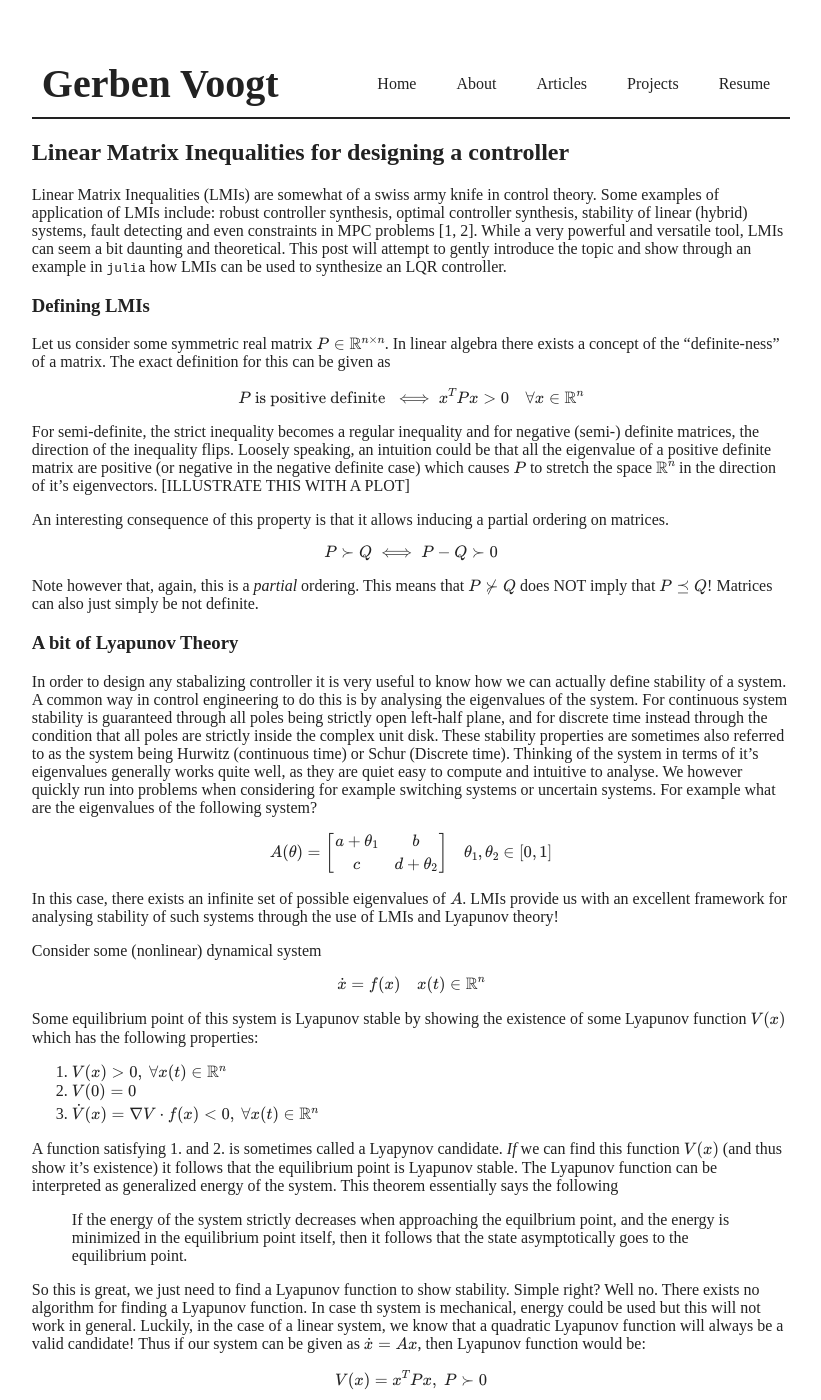
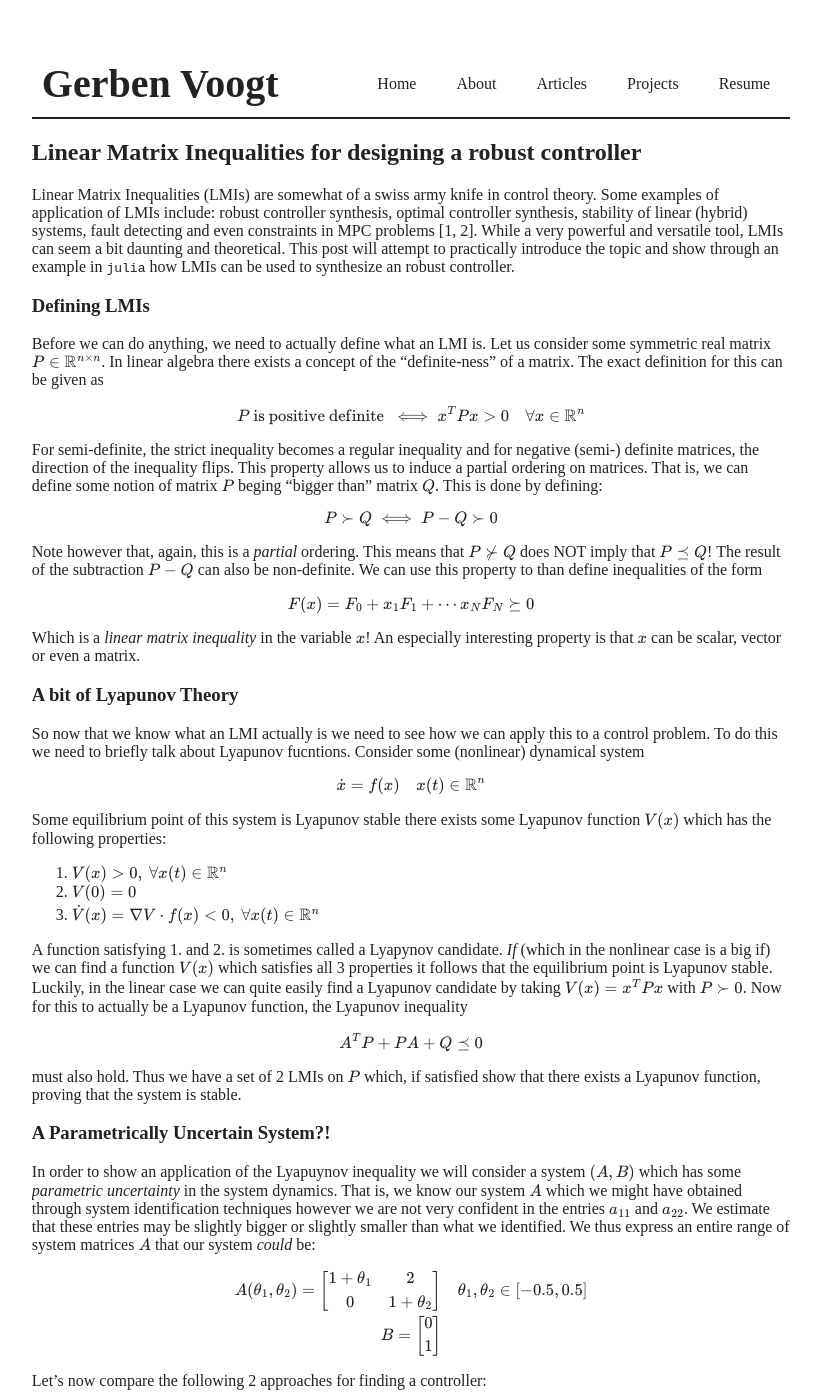
Before and after one commit to Gerb-Voogt/gerb-voogt.github.io, a Jekyll site: the page built from _posts/2024-05-12-lmis-controller-design.markdown, in a window 1280 px wide and 1400 px high. Shown: the whole window, without its empty margins (229-1050 px from the left). Built offline with Jekyll 4.4.1, drawn with Linux system fonts in a browser that asks for light colours; some of the changed text lies outside the part shown.

Commit message:
Added post on LMIs

````diff
--- a/_posts/2024-05-12-lmis-controller-design.markdown
+++ b/_posts/2024-05-12-lmis-controller-design.markdown
@@ -1,94 +1,206 @@
 ---
 layout: post
-title:  "Linear Matrix Inequalities for designing a controller"
+title:  "Linear Matrix Inequalities for designing a robust controller"
 date:   2024-05-12
 categories: control-theory
 excerpt_separator: <!--more-->
 published: true
 ---
 
-Linear Matrix Inequalities (LMIs) are somewhat of a swiss army knife in control theory. Some examples of application of LMIs include: robust controller synthesis, optimal controller synthesis, stability of linear (hybrid) systems, fault detecting and even constraints in MPC problems [1, 2]. While a very powerful and versatile tool, LMIs can seem a bit daunting and theoretical. This post will attempt to gently introduce the topic and show through an example in `julia` how LMIs can be used to synthesize an LQR controller.
+Linear Matrix Inequalities (LMIs) are somewhat of a swiss army knife in control theory. Some examples of application of LMIs include: robust controller synthesis, optimal controller synthesis, stability of linear (hybrid) systems, fault detecting and even constraints in MPC problems [1, 2]. While a very powerful and versatile tool, LMIs can seem a bit daunting and theoretical. This post will attempt to practically introduce the topic and show through an example in `julia` how LMIs can be used to synthesize an robust controller.
 
 <!--more-->
 
 ### Defining LMIs
-Let us consider some symmetric real matrix $P \in \mathbb{R}^{n\times n}$. In linear algebra there exists a concept of the "definite-ness" of a matrix. The exact definition for this can be given as
+Before we can do anything, we need to actually define what an LMI is. Let us consider some symmetric real matrix $P \in \mathbb{R}^{n\times n}$. In linear algebra there exists a concept of the "definite-ness" of a matrix. The exact definition for this can be given as
 
 $$
 \text{$P$ is positive definite } \iff x^{T}Px > 0 \quad \forall x \in \mathbb{R}^{n}
 $$
 
-For semi-definite, the strict inequality becomes a regular inequality and for negative (semi-) definite matrices, the direction of the inequality flips.
-Loosely speaking, an intuition could be that all the eigenvalue of a positive definite matrix are positive (or negative in the negative definite case) which causes $P$ to stretch the space $\mathbb{R}^{n}$ in the direction of it's eigenvectors. [ILLUSTRATE THIS WITH A PLOT]
-
-An interesting consequence of this property is that it allows inducing a partial ordering on matrices.
+For semi-definite, the strict inequality becomes a regular inequality and for negative (semi-) definite matrices, the direction of the inequality flips. This property allows us to induce a partial ordering on matrices. That is, we can define some notion of matrix $P$ beging "bigger than" matrix $Q$. This is done by defining:
 
 $$
 P \succ Q \iff P - Q \succ 0
 $$
 
-Note however that, again, this is a _partial_ ordering. This means that $P\nsucc Q$ does NOT imply that $P \preceq Q$! Matrices can also just simply be not definite.
+Note however that, again, this is a _partial_ ordering. This means that $P\nsucc Q$ does NOT imply that $P \preceq Q$! The result of the subtraction $P-Q$ can also be non-definite. We can use this property to than define inequalities of the form
+
+$$
+F(x) = F_{0} + x_{1}F_{1} + \cdots x_{N}F_{N} \succeq 0
+$$
+
+Which is a _linear matrix inequality_ in the variable $x$! An especially interesting property is that $x$ can be scalar, vector or even a matrix.
 
 ### A bit of Lyapunov Theory
-In order to design any stabalizing controller it is very useful to know how we can actually define stability of a system. A common way in control engineering to do this is by analysing the eigenvalues of the system. For continuous system stability is guaranteed through all poles being strictly open left-half plane, and for discrete time instead through the condition that all poles are strictly inside the complex unit disk. These stability properties are sometimes also referred to as the system being Hurwitz (continuous time) or Schur (Discrete time). Thinking of the system in terms of it's eigenvalues generally works quite well, as they are quiet easy to compute and intuitive to analyse. We however quickly run into problems when considering for example switching systems or uncertain systems. For example what are the eigenvalues of the following system?
-
-$$
-A(\theta) = \begin{bmatrix}
-    a+\theta_{1} & b\\
-    c & d+\theta_{2}
-\end{bmatrix} \quad \theta_{1}, \theta_{2} \in [0, 1]
-$$
-
-In this case, there exists an infinite set of possible eigenvalues of $A$. LMIs provide us with an excellent framework for analysing stability of such systems through the use of LMIs and Lyapunov theory!
-
+So now that we know what an LMI actually is we need to see how we can apply this to a control problem. To do this we need to briefly talk about Lyapunov fucntions.
 Consider some (nonlinear) dynamical system
 
 $$
 \dot x = f(x) \quad x(t) \in \mathbb{R}^{n}
 $$
 
-
-Some equilibrium point of this system is Lyapunov stable by showing the existence of some Lyapunov function $V(x)$ which has the following properties:
+Some equilibrium point of this system is Lyapunov stable there exists some Lyapunov function $V(x)$ which has the following properties:
 
 1. $V(x) > 0,\ \forall x(t) \in \mathbb{R}^{n}$
 2. $V(0) = 0$
 3. $\dot V(x) = \nabla V \cdot f(x) < 0, \ \forall  x(t) \in \mathbb{R}^{n}$
 
-A function satisfying 1. and 2. is sometimes called a Lyapynov candidate. _If_ we can find this function $V(x)$ (and thus show it's existence) it follows that the equilibrium point is Lyapunov stable. The Lyapunov function can be interpreted as generalized energy of the system. This theorem essentially says the following
-
-> If the energy of the system strictly decreases when approaching the equilbrium point, and the energy is minimized in the equilibrium point itself, then it follows that the state asymptotically goes to the equilibrium point.
-
-So this is great, we just need to find a Lyapunov function to show stability. Simple right? Well no. There exists no algorithm for finding a Lyapunov function. In case th system is mechanical, energy could be used but this will not work in general. Luckily, in the case of a linear system, we know that a quadratic Lyapunov function will always be a valid candidate! Thus if our system can be given as $\dot x = Ax$, then Lyapunov function would be:
+A function satisfying 1. and 2. is sometimes called a Lyapynov candidate. _If_ (which in the nonlinear case is a big if) we can find a function $V(x)$ which satisfies all 3 properties it follows that the equilibrium point is Lyapunov stable. Luckily, in the linear case we can quite easily find a Lyapunov candidate by taking $V(x) = x^{T}Px$ with $P \succ 0$. Now for this to actually be a Lyapunov function, the Lyapunov inequality
 
 $$
-V(x) = x^{T}Px, \; P \succ 0
+A^{T}P + PA + Q \preceq 0
 $$
 
-And look, an LMI! A somewhat trivial LMI but an LMI nonetheless. Now let's see what the time derivative of the Lyapunov function looks like:
+must also hold. Thus we have a set of 2 LMIs on $P$ which, if satisfied show that there exists a Lyapunov function, proving that the system is stable.
+
+
+### A Parametrically Uncertain System?!
+In order to show an application of the Lyapuynov inequality we will consider a system $(A, B)$ which has some _parametric uncertainty_ in the system dynamics. That is, we know our system $A$ which we might have obtained through system identification techniques however we are not very confident in the entries $a_{11}$ and $a_{22}$. We estimate that these entries may be slightly bigger or slightly smaller than what we identified. We thus express an entire range of system matrices $A$ that our system _could_ be:
+
+$$
+\begin{gather*}
+A(\theta_{1}, \theta_{2}) = \begin{bmatrix}
+    1 + \theta_{1} & 2\\
+    0 & 1 + \theta_{2}\\
+\end{bmatrix} \quad \theta_{1}, \theta_{2} \in [-0.5, 0.5]\\
+
+B = \begin{bmatrix}
+    0\\
+    1
+\end{bmatrix}
+\end{gather*}
+$$
+
+Let's now compare the following 2 approaches for finding a controller:
+
+1. LQR control for the nominal system ($\theta_{1}, \theta_{2}) = (0, 0)$
+2. Controller  based on LMIs to guarantee robustness
+
+
+### Using LQR on the nominal system
+
+We (poorly) choose the LQR gains to be $Q = \text{diag}(1, 1)$, $R=1$ for the LQR approach.
+
+```julia
+using ControlSystems
+
+A = [1 2; 0 1]
+B = [0; 1]
+Q = diag([1, 1])
+R = 1
+
+K = lqr(A, B, Q, R)
+sys_lqr = ss(A-B*K, B, [1 0], 0)
+```
+
+### Using LMIs to find a controller
+
+Now let's do the LMI case. We wish that the closed loop system $A+BK$ (using positive sign convention for ease of notation) is Lyapunov stable for all possible values of $A$. Let's first see if we can find a condition to find the controller $K$ using LMIs. We of course want the closed loop system to be Lyapunov stable which results in the following Lyapunov inequality
+
+$$
+(A + BK)^{T}P + P(A + BK) \prec 0
+$$
+
+This can be rewritten as
+
+$$
+A^{T}P + B^{T}K^{T}P + PA + PBK \prec 0
+$$
+
+Now this matrix inequality is actually **non-linear** with respect to the parameters $P$ and $K$. To deal with this we introduce something called a congurence transformation. To keep it (very) brief: A congruence transformation of $P$ is the transformation $T^{T}PT$ for some non-singular $T$. The useful property of this transformation is that it preservers the definite-ness of $P$. That is: $P \succ 0 \implies T^{T}PT \succ 0$. If we now let $T=P^{-1}$ and using the fact that $P$ (and by extention $P^{-1}$) are symmetric it follows that
+
+$$
+P^{-1}A^{T} + P^{-1}K^{T}B^{T} + AP^{-1} + BKP^{-1} \prec 0
+$$
+
+With the change of variables $Y = KP^{-1}$ and $X = P^{-1}$ we end up with an LMI again.
+
+$$
+XA^{T} +Y^{T}B^{T} + AX + BY \prec 0
+$$
+
+Now technically we need to check all possible pairs $(\theta_{1}, \theta_{2})$ with the LMI above resulting in an infinite amount of LMIs. We can however greatly reduce this to just 4 LMIs by evaluating all the "corner points" of the set of systems:
 
 $$
 \begin{align*}
-\dot V(x) &= \dot x^{T}Px + x^{T}P\dot x\\
-&= x^{T}A^{T}Px + x^{T}PAx\\
-&= x^{T}(A^{T}P + PA)x\\
+A_{1} &= A(0.5, 0.5)\\
+A_{2} &= A(0.5, -0.5)\\
+A_{3} &= A(-0.5, 0.5)\\
+A_{4} &= A(-0.5, -0.5)\\
 \end{align*}
 $$
 
-Now for this to be a valid Lyapunov function we must have $\dot V(x) \leq 0$, which leads to a second LMI:
+Resulting in just 5 LMIs to find a Stabilizing controller:
 
 $$
-A^{T}P + PA \prec 0 \iff
-A^{T}P + PA  + Q \preceq 0 \quad (Q \succ 0)
+\begin{align*}
+X &\succ 0\\
+XA_{1}^{T} +Y^{T}B^{T} + A_{1}X + BY &\prec 0\\
+XA_{2}^{T} +Y^{T}B^{T} + A_{2}X + BY &\prec 0\\
+XA_{3}^{T} +Y^{T}B^{T} + A_{3}X + BY &\prec 0\\
+XA_{4}^{T} +Y^{T}B^{T} + A_{4}X + BY &\prec 0\\
+\end{align*}
 $$
 
-Thus we can establish that a system $A$ is Lyapunov stable if there exists some matrix $P$ which satsifies the constraints
+Now let's implement this in Julia usign `Convex.jl` and `SCS.jl`. For technical reasons, we will add a positive definite matrix $S$ the left-hand side of all the LMIs on $X$ and $Y$ making them non-strict. Import the neccesary libraries
 
-$$
-\begin{gather*}
-P \succ 0\\
-A^{T}P + PA  + Q \preceq 0
-\end{gather*}
-$$
+```julia
+using Convex
+using SCS
+using ControlSystems
+```
+
+Define the systems:
+
+```julia
+A = (θ1, θ2) -> [1+θ1 2; 0 1+θ2];
+
+A1 = A(-0.5, -0.5)
+A2 = A(0.5, 0.5)
+A3 = A(-0.5, 0.5)
+A4 = A(0.5, -0.5)
+```
+
+and set up and solve the convex optimisation problem:
+
+```julia
+S = diag([1 1])
+
+# Set up the SDP problem
+X = semidefinite(2)
+Y = Variable(1, 2)
+
+constraints = [
+    X ⪰ 0,
+    X*A1' + Y'*B' + A1*X + B*Y + S ⪯ 0,
+    X*A2' + Y'*B' + A2*X + B*Y + S ⪯ 0,
+    X*A3' + Y'*B' + A3*X + B*Y + S ⪯ 0,
+    X*A4' + Y'*B' + A4*X + B*Y + S ⪯ 0,
+]
+problem = satisfy(constraints)
+solve!(problem, SCS.Optimizer())
+
+K = Y.value*inv(X.value)
+sys_robust = ss(A-B*K, B, [1 0], 0)
+```
+
+
+### Comparing results
+Now the moment of truth: comparing the LQR result with the LMI result! For all systems regulation towards $0$ with initial conditions $[0; 1]$ will be considered. Something immediately of note is that the LQR controller actually becomes **unstable** for some values of $(\theta_1, \theta_{2})$. We could not have known this ahead of time eihter, the robustness of the LQR controller had to be checked _a posteriori_. For the LMI controller this was actually not the case as we specifically constrained it to stabilize all possible systems in the set, which is why LMIs are particularly useful for problems like this. The robust controller shows some slight variations in performance for different values of $\theta_{1}$ and $\theta_{2}$, however all of them are definitely stable which is exactly what we wanted.
+
+{:refdef: style="text-align: center;"}
+![](/assets/images/lmis-01-comparison-1.png)
+{: refdef}
+
+
+
+
+### Concluding Remarks
+This post showed a fun little experiment with LMIs and showing one of it's many uses in control theory. In theory, we could combine both the LQR and LMI approach by expressing the LQR problem in terms of LMI contraints. This will then result in an LQR optimal controller that is guaranteed to stabilize all the systems within the set! There are many different direction we could take from here using LMIs but those will be left as future experiments.
+
+I hope this post piqued your curiosity about the many applications of LMIs as well as helped illustrate how we would practically implement these when designing controllers.
+
 
 
 
````
Also changed, not shown: assets/images/lmis-01-comparison-1.png (added), assets/images/lmis-01-comparison-2.png (added).
